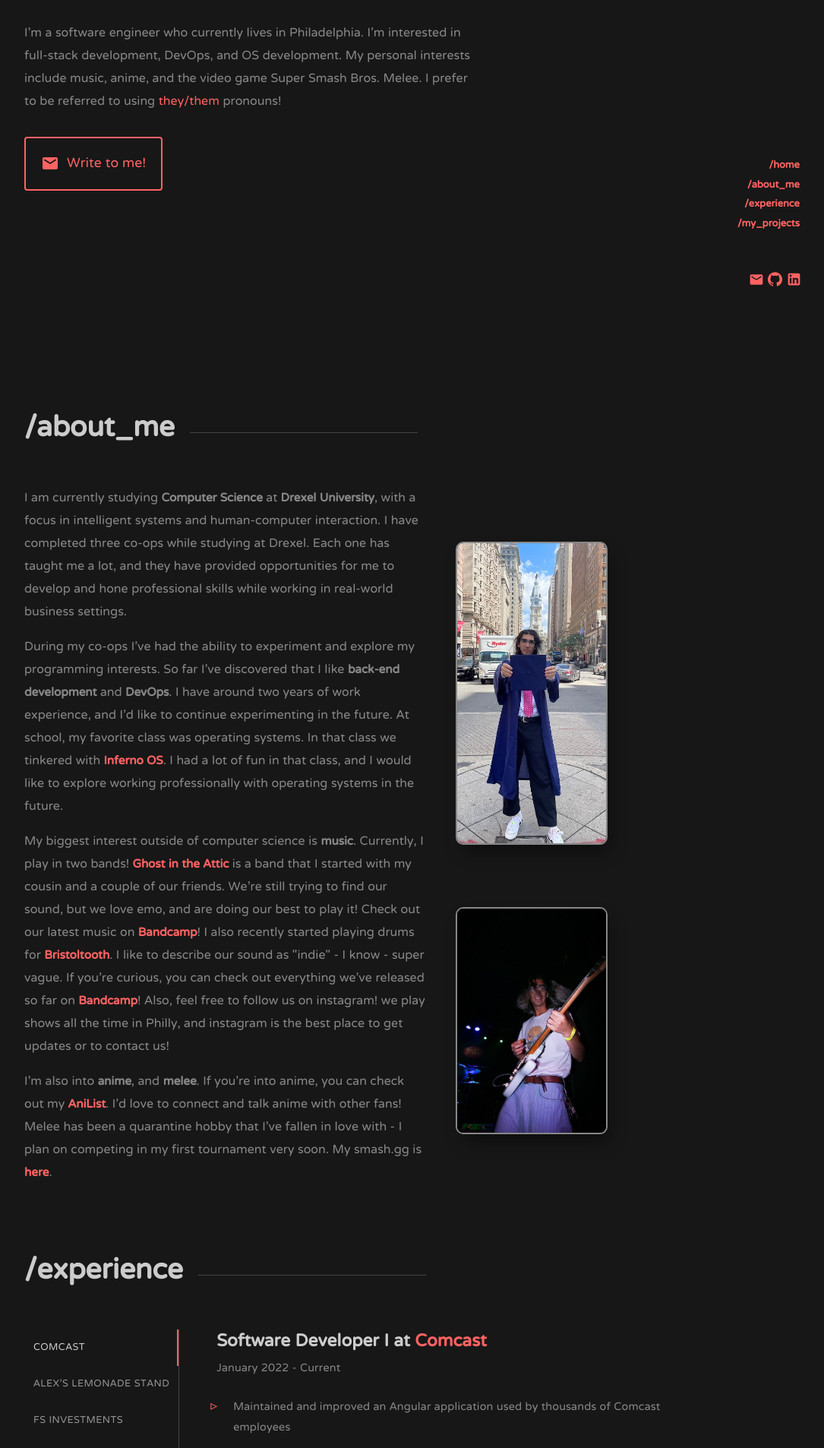
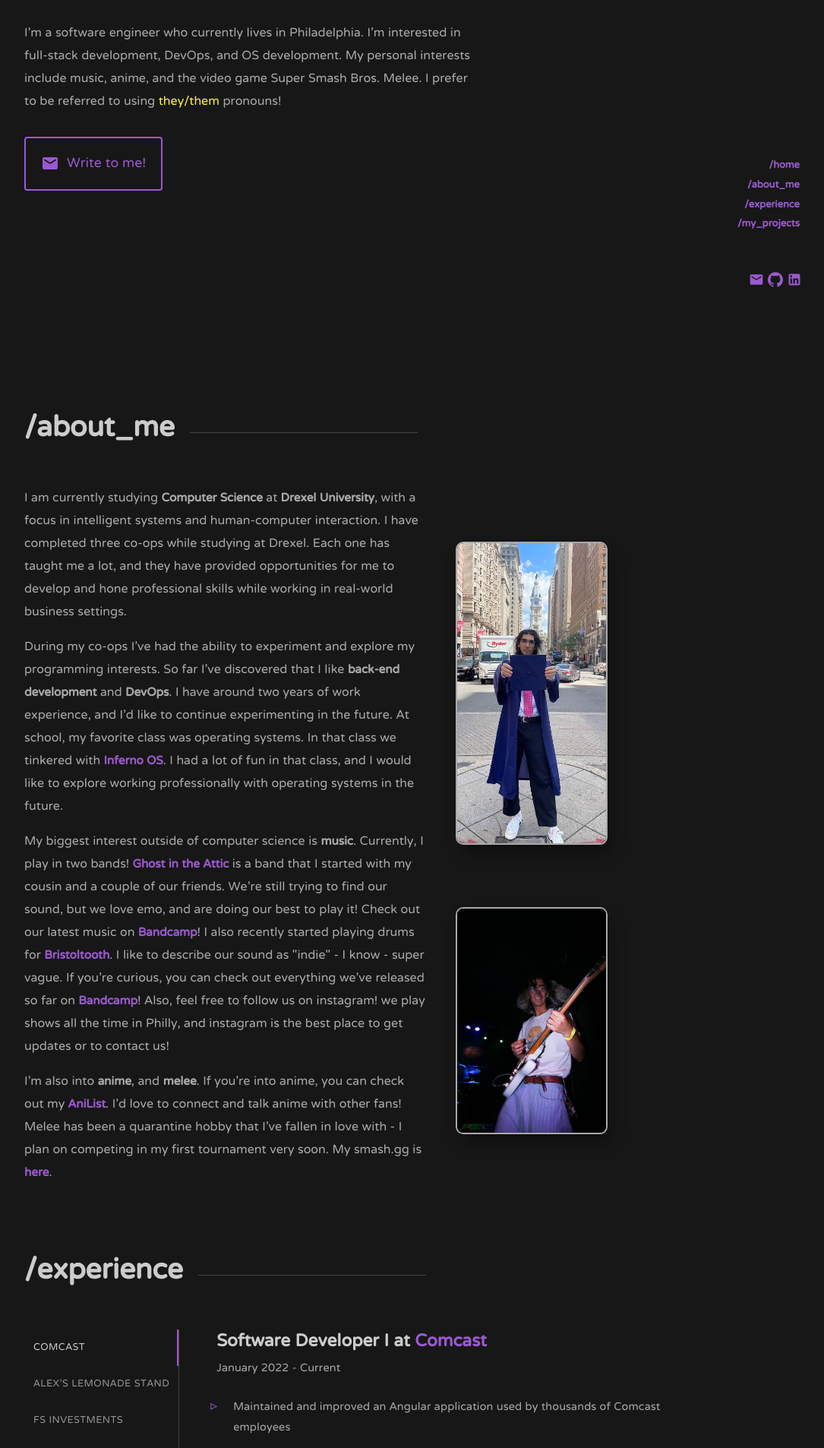
Before and after one commit to bug-sam/samtate.dev, a React (Create React App) app: page / in a window 1280 px wide. Shown: the part 334-2240 px from the top of the page at 76% size, without its empty margins (160-1245 px from the left). Built offline with nearby package versions, Linux system fonts and the light colour scheme.

Commit message:
update github link; change colors

```diff
--- a/src/components/SidebarNav.js
+++ b/src/components/SidebarNav.js
@@ -59,11 +59,11 @@ class SidebarNav extends React.Component {
           <a href="mailto:samuel.tate@outlook.com">
             <EmailRoundedIcon style={{ fontSize: 20 }}></EmailRoundedIcon>
           </a>
-          <a href="https://github.com/samuel-tate">
-            <GitHubIcon style={{ fontSize: 19 }}></GitHubIcon>
+          <a href="https://github.com/bug-sam">
+            <GitHubIcon style={{ fontSize: 20 }}></GitHubIcon>
           </a>
           <a href="https://www.linkedin.com/in/sam-tate/">
-            <LinkedInIcon style={{ fontSize: 21 }}></LinkedInIcon>
+            <LinkedInIcon style={{ fontSize: 20 }}></LinkedInIcon>
           </a>
         </div>
       </div>
--- a/src/styles/Experience.css
+++ b/src/styles/Experience.css
@@ -13,7 +13,7 @@
 .joblist-job-company {
   font-family: "NTR", sans-serif;
   font-size: 28px;
-  color: var(--orange);
+  color: var(--lavender);
   font-weight: bold;
 }
 
@@ -41,16 +41,16 @@
 }
 
 .PrivateTabIndicator-colorSecondary-5 {
-  background-color: var(--orange) !important;
+  background-color: var(--lavender) !important;
 }
 .jss5 {
-  background-color: var(--orange) !important;
+  background-color: var(--lavender) !important;
 }
 .makeStyles-tabs-2 {
   border-right: 1px solid var(--lightest-navy) !important;
 }
 .MuiButtonBase-root:focus {
-  color: var(--orange) !important;
+  color: var(--lavender) !important;
 }
 
 ul {
@@ -60,7 +60,7 @@ ul {
 
 .job-description li::before {
   content: "▹    ";
-  color: var(--orange);
+  color: var(--lavender);
   position: absolute;
   left: 0;
 }
@@ -111,7 +111,7 @@ ul {
 
 .tech-stack li::before {
   content: "▹    ";
-  color: var(--orange);
+  color: var(--lavender);
   position: absolute;
   left: 0;
 }
--- a/src/styles/Global.css
+++ b/src/styles/Global.css
@@ -2,10 +2,9 @@
   --navy: #171717;
   --light-navy: #2B2B2B;
   --lightest-navy: #444444;
-  --slate: #888888;
-  --light-slate: #aaaaaa;
+  --slate: #aaaaaa;
   --lightest-slate: #cccccc;
   --white: #e6f1ff;
-  --orange: #FF6363;
-  --teal: #00aeae;
+  --lavender: #9B59D0;
+  --yellow: #FFF433;
 }
--- a/src/styles/Intro.css
+++ b/src/styles/Intro.css
@@ -14,13 +14,13 @@
 }
 
 .intro-name {
-  color: var(--orange);
+  color: var(--lavender);
   font-weight: bold;
   font-size: 86px;
 }
 
 .intro-pronouns {
-  color: var(--orange);
+  color: var(--yellow);
 }
 
 .intro-desc {
@@ -34,7 +34,7 @@
   font-size: 22px;
   padding: 10px 20px;
   cursor: pointer;
-  border: 2px solid var(--orange);
+  border: 2px solid var(--lavender);
   border-radius: 4px;
 }
 
--- a/src/styles/Projects.css
+++ b/src/styles/Projects.css
@@ -42,14 +42,14 @@
   border-bottom: none !important;
 }
 .folder-icon {
-  color: var(--orange);
+  color: var(--lavender);
 }
 
 .github-icon {
   margin-top: 6px;
 }
 .github-icon:hover {
-  color: var(--orange);
+  color: var(--lavender);
 }
 
 .open-icon {
--- a/src/styles/SidebarNav.css
+++ b/src/styles/SidebarNav.css
@@ -27,7 +27,7 @@
 
 a {
   text-decoration: none !important;
-  color: var(--orange) !important;
+  color: var(--lavender) !important;
 }
 
 a:hover {
```
Also changed, not shown: 1 other file (tests, documents, lock files or other folders).
